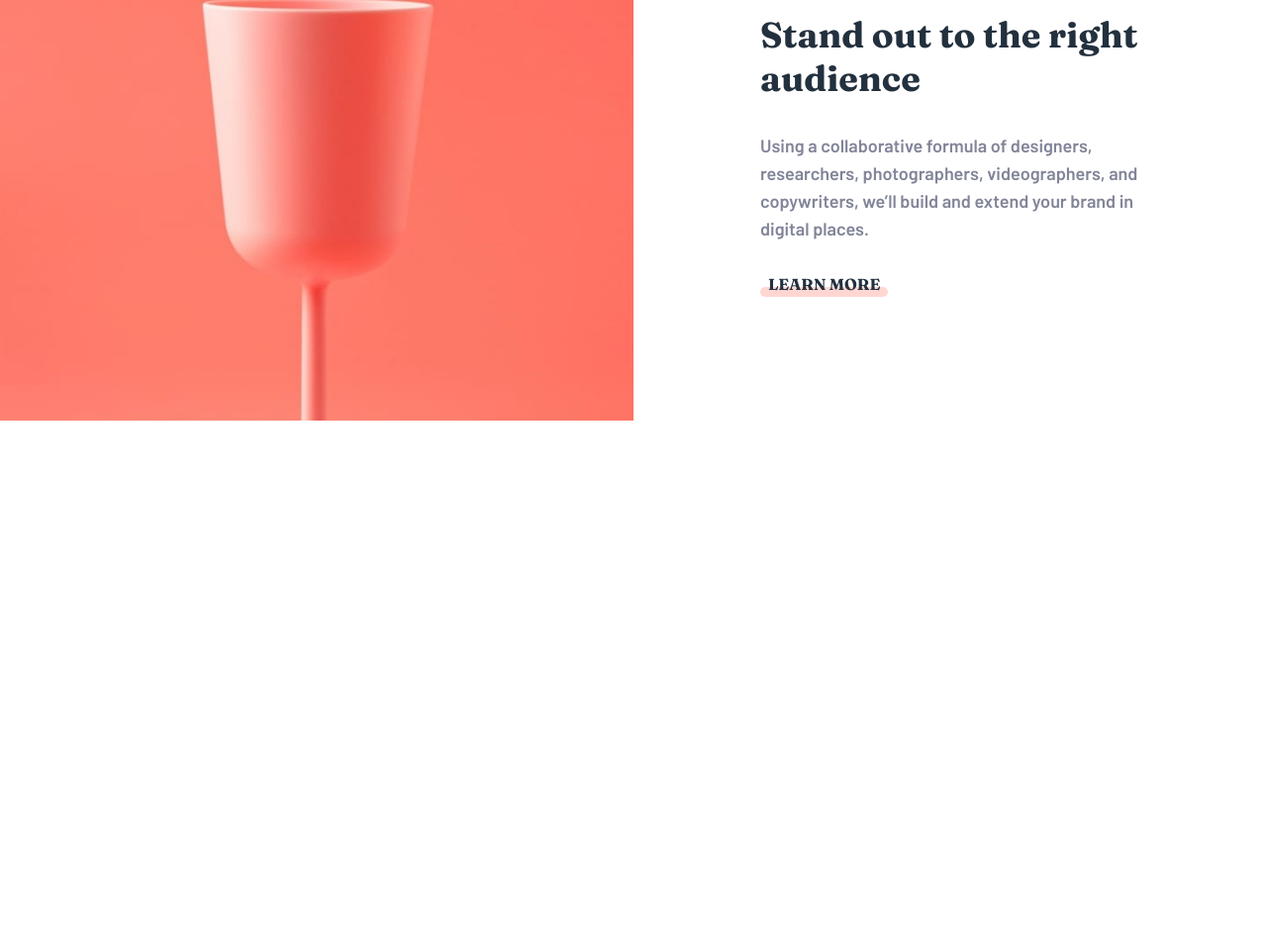
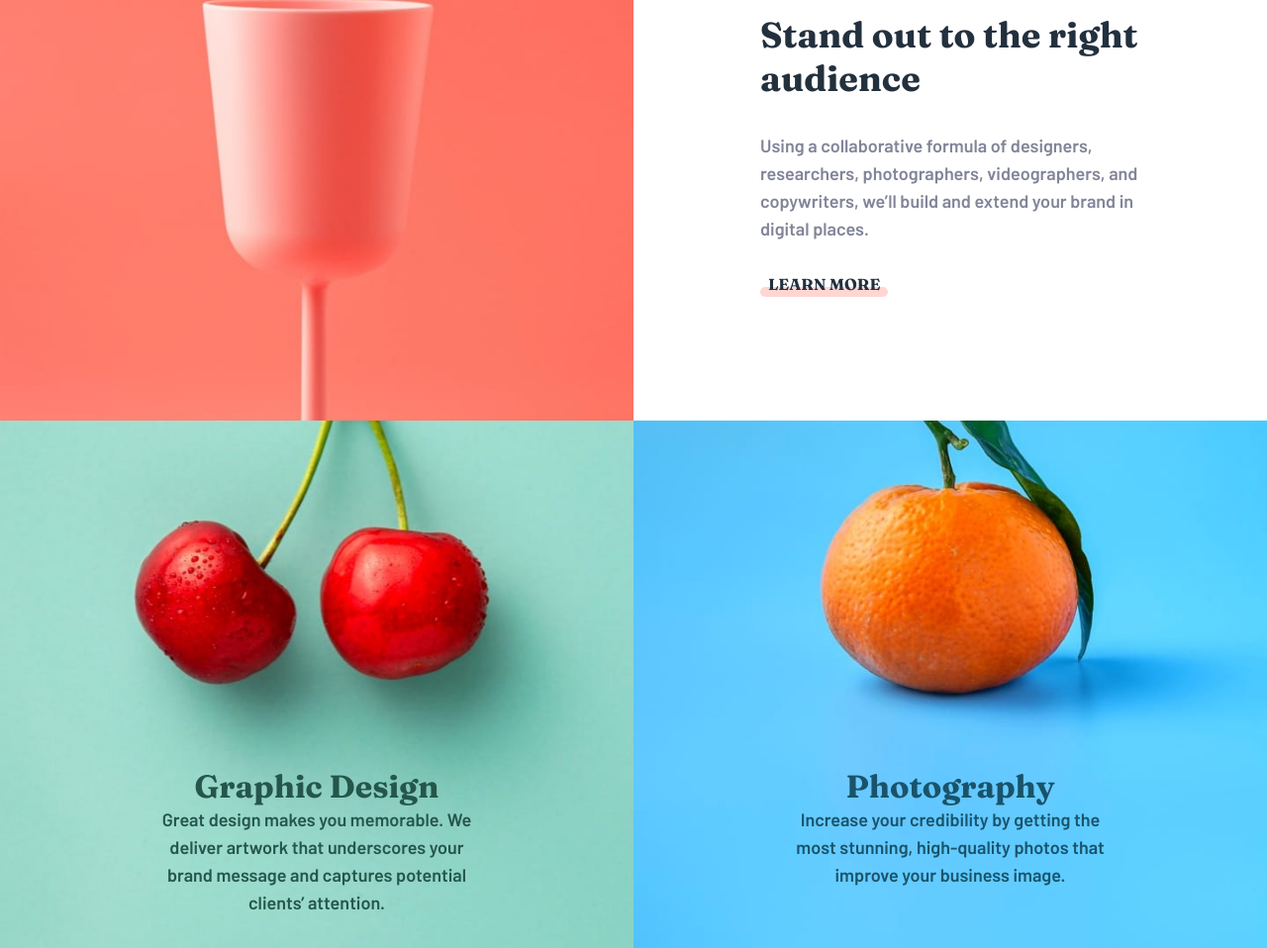
Before and after one commit to mizrmx/Sunnyside-agency-landing-page, a plain HTML site: page index.html in a window 1280 px wide. Shown: the part 1455-2413 px from the top of the page at 99% size. Before the commit the page ends 1880 px from the top, so only its background shows below. Drawn offline with Linux system fonts and the light colour scheme.

Commit message:
Update services

```diff
--- a/css/style.css
+++ b/css/style.css
@@ -253,3 +253,54 @@ header
 {
     opacity: 1;
 }
+
+/********SERVICES********/
+section#services
+{
+    display: grid;
+    grid-template-columns: 1fr 1fr;
+}
+
+.service
+{
+    position: relative;
+}
+
+.service > img
+{
+    position: absolute;
+    object-fit: cover;
+    width: 100%;
+    height: 100%;
+    z-index: -1;
+}
+
+.service-text
+{
+    padding: 350px 25% 5%;
+    text-align: center;
+}
+
+.service-text.graphic-design
+{
+    color: var(--Dark-desaturated-cyan);
+}
+
+.service-text.photography
+{
+    color: var(--Dark-blue);
+}
+
+.service-text h2
+{
+    font-family: 'Fraunces', sans-serif;
+    font-weight: 900;
+    font-size: 32px;
+    text-transform: capitalize;
+}
+
+.service-text p
+{
+    font-size: 18px;
+    line-height: 28px;
+}
--- a/index.html
+++ b/index.html
@@ -66,7 +66,25 @@
     </section>
 
     <section id="services">
+      <div class="service">
+        <img src="./images/desktop/image-graphic-design.jpg" class="img-desktop" alt="cherry"/>
 
+        <div class="service-text graphic-design">
+          <h2>Graphic design</h2>
+          <p> Great design makes you memorable. We deliver artwork that
+            underscores your brand message and captures potential clients’
+            attention.</p>
+        </div>
+      </div>
+      <div class="service">
+        <img src="./images/desktop/image-photography.jpg" class="img-desktop" alt="orange fruit"/>
+
+        <div class="service-text photography">
+          <h2>Photography</h2>
+          <p> Increase your credibility by getting the most stunning,
+            high-quality photos that improve your business image.</p>
+        </div>
+      </div>
     </section>
   </main>
 
```
